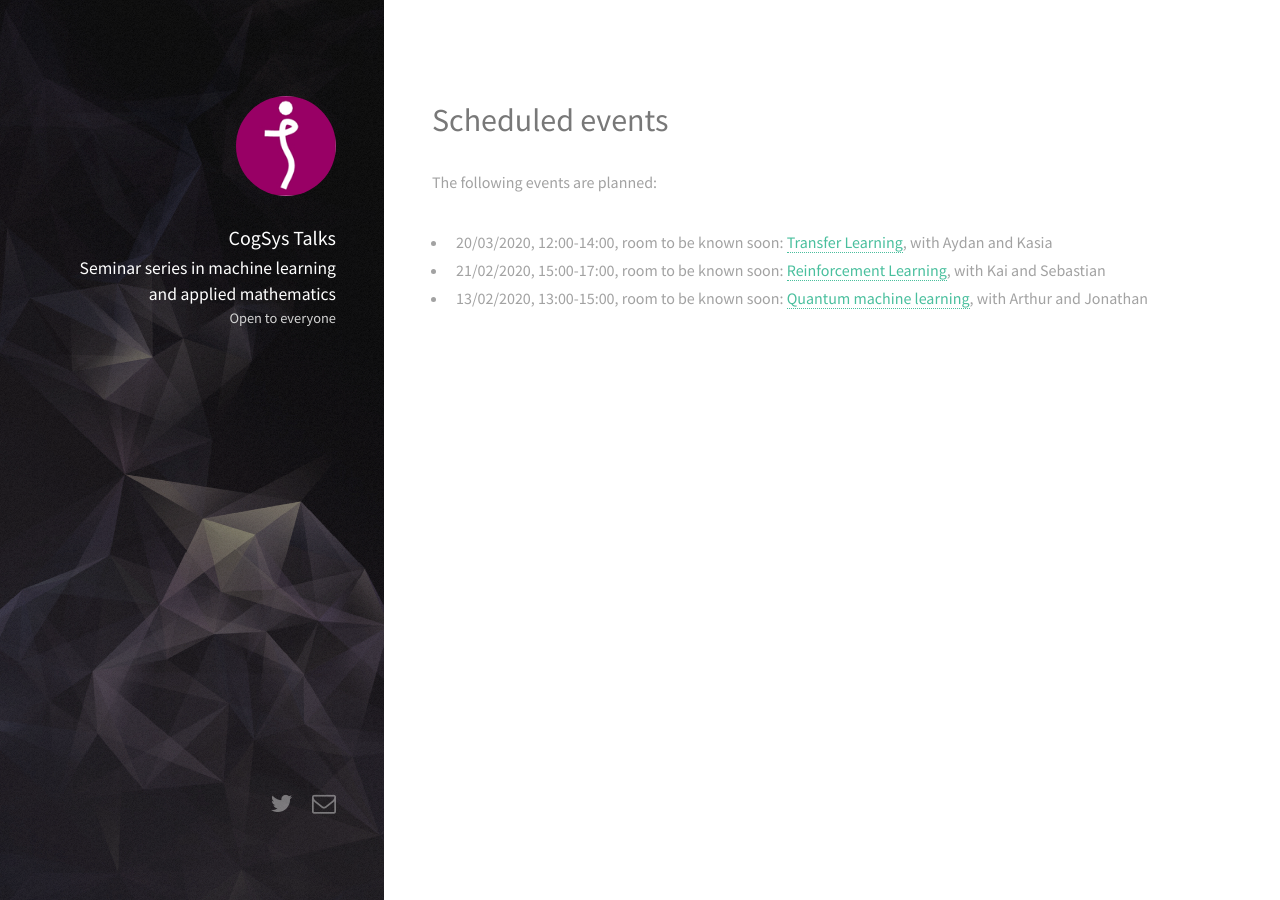
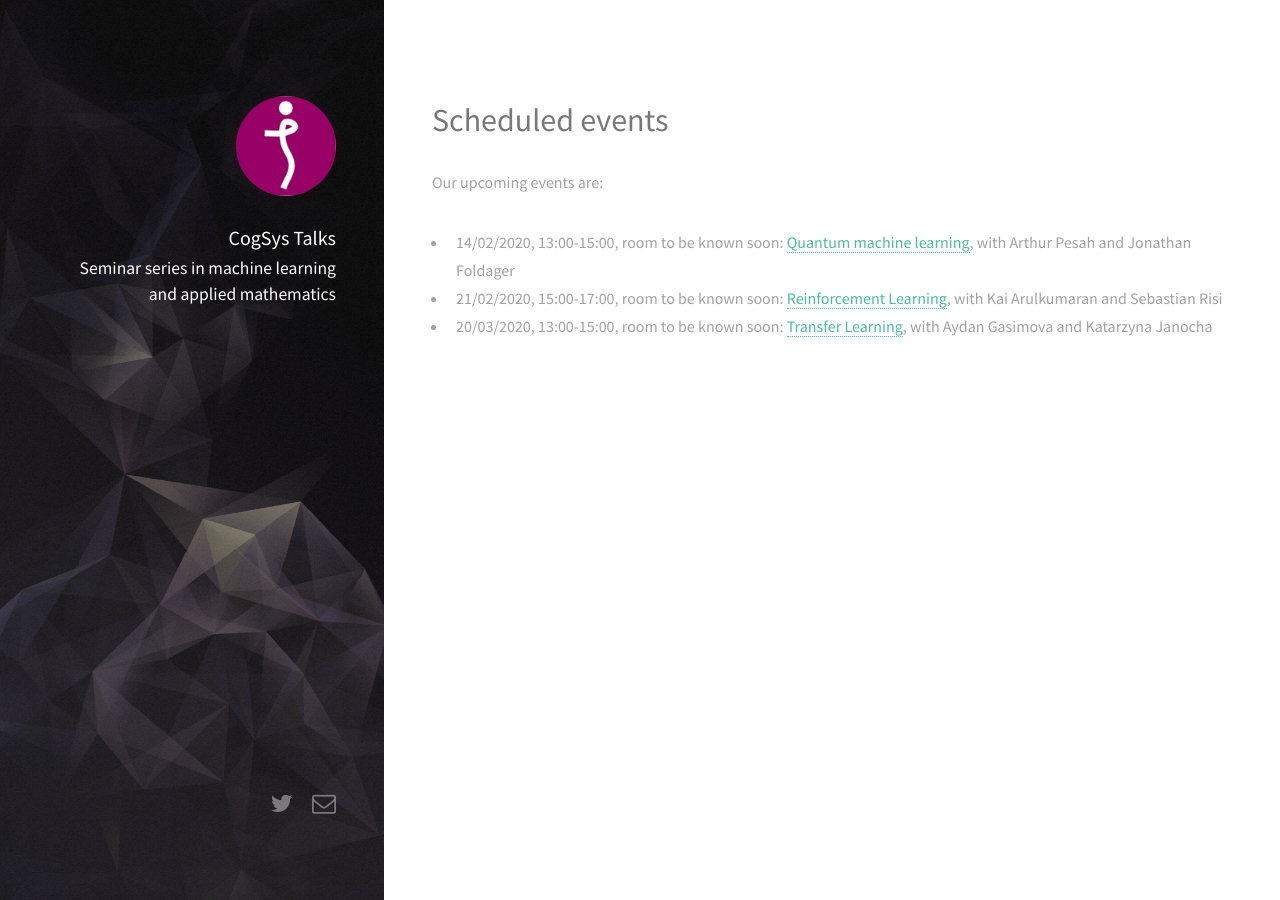
Before and after one commit to cogsystalks/cogsystalks.github.io, a Jekyll site: the page built from pages/schedule.md, in a window 1280 px wide. Built offline with Jekyll 4.4.1, drawn with Linux system fonts in a browser that asks for light colours; nearby versions of some CDN libraries.

Commit message:
minor changes

```diff
--- a/_layouts/default.html
+++ b/_layouts/default.html
@@ -28,7 +28,7 @@
       <a href="{{ site.url }}" class="image avatar"><img class="editable" src="/images/cogsys_logo.png" alt="CogSys logo"></a>
       <h1 class="editable"><strong> CogSys  Talks </strong> </h1>
       <h4 class="editable"> Seminar series in machine learning <br />  and applied mathematics </h4>
-      <h5 class="editable" style="color:lightgrey;" > Open to everyone  </h5>
+      <!-- <h5 class="editable" style="color:lightgrey;" > Open to everyone  </h5> -->
 
     </header>
 
--- a/pages/schedule.md
+++ b/pages/schedule.md
@@ -4,11 +4,11 @@ title: Scheduled events
 permalink: /schedule/
 ---
 
-The following events are planned:
+Our upcoming events are:
 
-  - 20/03/2020, 12:00-14:00, room to be known soon:
-  [Transfer Learning]({{ site.baseurl }}{% link _posts/2020-01-27-transfer.md %}), with Aydan and Kasia
+  - 14/02/2020, 13:00-15:00, room to be known soon:
+  [Quantum machine learning]({{ site.baseurl }}{% link _posts/2020-01-27-quantum.md %}), with Arthur Pesah and Jonathan Foldager
   - 21/02/2020, 15:00-17:00, room to be known soon:
-  [Reinforcement Learning]({{ site.baseurl }}{% link _posts/2020-01-27-reinforcement-learning.md %}), with Kai and Sebastian
-  - 13/02/2020, 13:00-15:00, room to be known soon:
-  [Quantum machine learning]({{ site.baseurl }}{% link _posts/2020-01-27-quantum.md %}), with Arthur and Jonathan
+  [Reinforcement Learning]({{ site.baseurl }}{% link _posts/2020-01-27-reinforcement-learning.md %}), with Kai Arulkumaran and Sebastian Risi
+  - 20/03/2020, 13:00-15:00, room to be known soon:
+  [Transfer Learning]({{ site.baseurl }}{% link _posts/2020-01-27-transfer.md %}), with Aydan Gasimova and Katarzyna Janocha
```
Also changed, not shown: _posts/2020-01-27-quantum.md (+3 -3 lines), _posts/2020-01-27-reinforcement-learning.md (+4 -4 lines), _posts/2020-01-27-transfer.md (+3 -3 lines), pages/about.md (+2 -2 lines).
